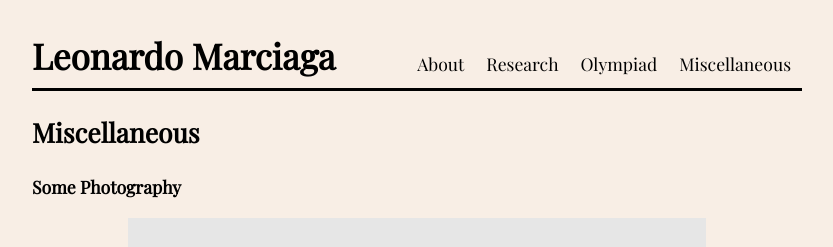
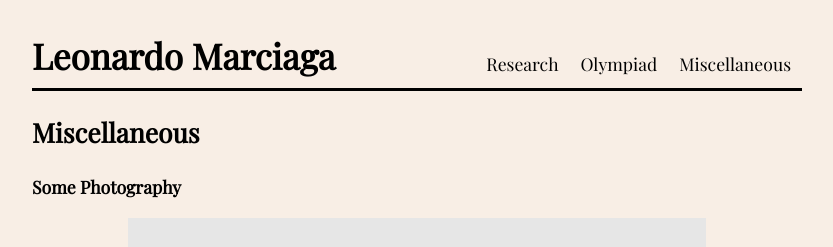
Before and after one commit to Leonardo-M12/Leonardo-M12.github.io, a Jekyll site: the page built from _pages/03_misc.md, in a window 1280 px wide. Shown: the top 247 px of the page, without its empty margins (223-1056 px from the left). Built offline with Jekyll 4.4.1, drawn with Linux system fonts in a browser that asks for light colours.

Commit message:
Correct alignment issues

```diff
--- a/_includes/header.html
+++ b/_includes/header.html
@@ -5,7 +5,6 @@
     <div class="navbar-container">
         <nav class="navbar">
             <ul class="links">
-                <li><a href="{{ site.url }}">About</a></li>
                 {% for page in site.pages %}
                 {% if page.title %}
                 <li><a href="{{ page.url | prepend: site.baseurl }}">{{ page.title }}</a></li>
--- a/_pages/03_misc.md
+++ b/_pages/03_misc.md
@@ -6,20 +6,20 @@
 
 ### Some Photography
 
-<p align="center" width="100%">
+<p align="center" class="photo" width="100%">
     <img src="/assets/images/BridgeportBridgehouseTypology.png" alt="Bridge Houses Along the South Chicago River" width="75%"/>
     <br>
     <em>Bridge Houses Along the South Chicago River, inspired by Bernd and Hilla Becher's Water Towers.</em>
 </p>
 
-<p align="center" width="100%">
+<p align="center" class="photo" width="100%">
     <img src="/assets/images/PC060042.jpg" alt="Reflecting at the lake" width="75%"/>
     <br>
     <em>Reflecting at the lake.</em>
 </p>
 
 
-<p align="center" width="100%">
+<p align="center" class="photo" width="100%">
     <img src="/assets/images/PC060047.jpg" alt="Frozen tower in Lake Michigan" width="75%"/>
     <br>
     <em>Frozen tower in Lake Michigan.</em>
--- a/_sass/_layout.scss
+++ b/_sass/_layout.scss
@@ -154,7 +154,7 @@
     height: $profile-size;
   }
 
-  .about p {
+  p:not(.photo) {
     text-align: justify;
   }
 
```
Also changed, not shown: _pages/01_research.md (+2 -7 lines).
